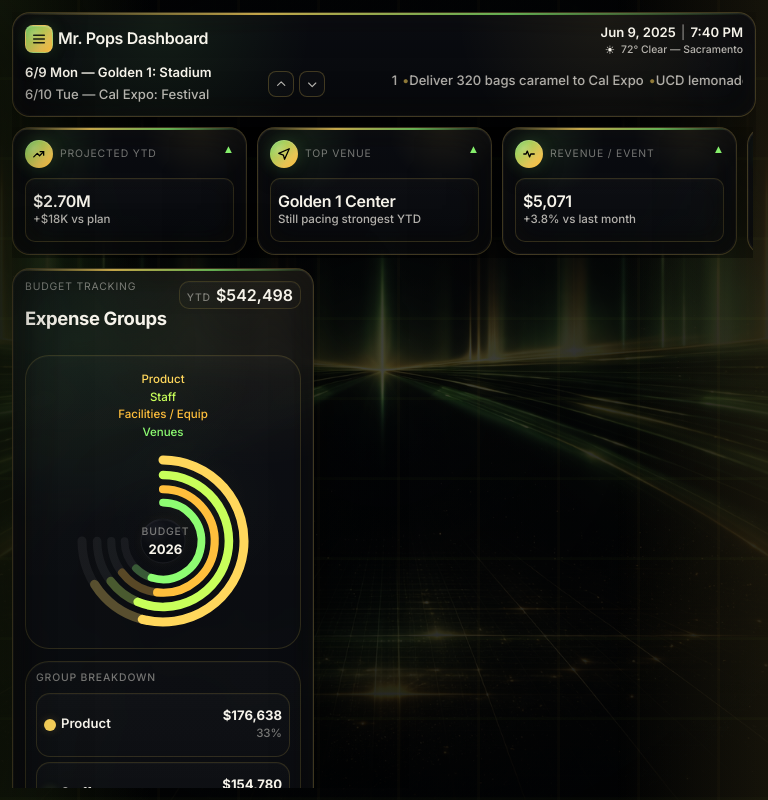
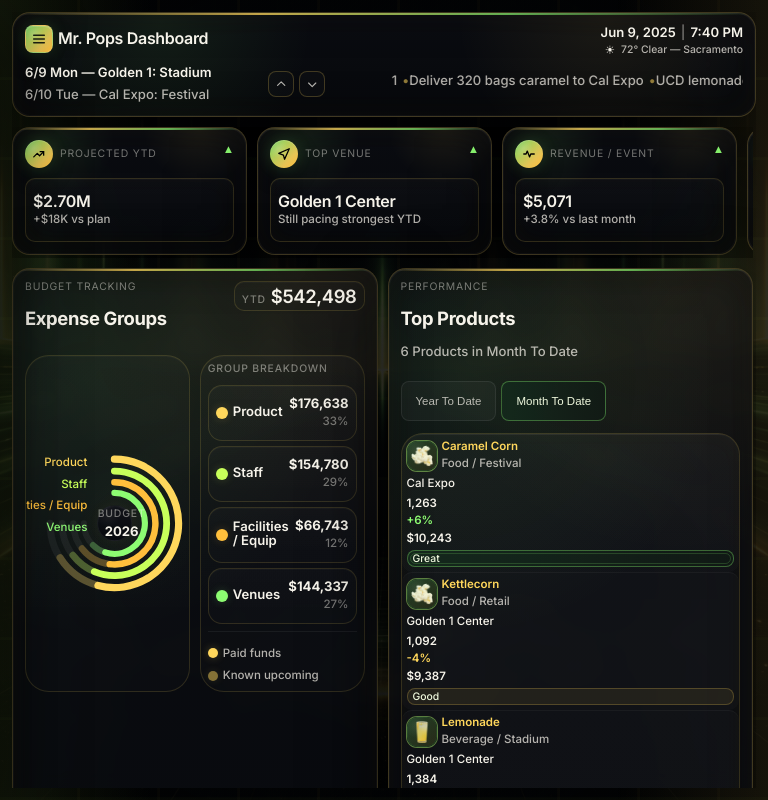
Before and after one commit to SneauxGirl/mp-dash, a Next.js app: page / in a window 768 px wide. Built offline with nearby package versions, Linux system fonts and the light colour scheme.

Commit message:
refactor: update dashboard to flex for responsive layout

```diff
--- a/components/dashboard/ExpenseGroups/ExpenseGroups.module.scss
+++ b/components/dashboard/ExpenseGroups/ExpenseGroups.module.scss
@@ -49,7 +49,7 @@
   padding: var(--space-2) var(--space-3);
   border-radius: var(--radius-md);
   align-self: flex-start;
- display: flex;
+  display: flex;
   align-items: baseline;
   justify-content: space-between;
   gap: var(--space-2);
@@ -65,21 +65,17 @@
   line-height: var(--line-tight);
 }
 
-.totalLabel {
-  margin-bottom: 0;
-  flex-shrink: 0;
-}
-
 .totalValue {
-  font-size: var(--font-size-lg);
+  font-size: var(--font-size-xl);
   font-weight: 600;
   line-height: 1;
+  letter-spacing: var(--tracking-tight);
 }
 
 .layout {
   display: flex;
   flex-direction: column;
-  gap: var(--space-5);
+  gap: var(--space-4);
 }
 
 .ringsPanel,
@@ -90,7 +86,7 @@
 }
 
 .ringsPanel {
-  min-height: 360px;
+  min-height: 0;
   padding: clamp(16px, 2.2vw, 24px);
   background:
     radial-gradient(circle at 62% 50%, rgba(255, 215, 92, 0.022), transparent 24%),
@@ -119,9 +115,8 @@
 .chartShell {
   position: relative;
   z-index: 1;
-  min-height: 100%;
   display: flex;
-  align-items: center;
+  align-items: flex-start;
   justify-content: center;
 }
 
@@ -149,7 +144,7 @@
 }
 
 .labelProduct {
-  top:12%;
+  top: 12%;
 }
 
 .labelStaff {
@@ -335,47 +330,80 @@
   opacity: 0.5;
 }
 
-@media (max-width: 900px) {
+@media (max-width: 1400px) and (min-width: 621px) {
+  .layout {
+    flex-direction: row;
+    align-items: stretch;
+    justify-content: space-between;
+  }
+
+  .ringsPanel,
+  .legendPanel {
+    flex: 0 0 calc(50% - (var(--space-4) / 2));
+    width: calc(50% - (var(--space-4) / 2));
+    min-width: 0;
+  }
+
+  .ringsPanel {
+    padding: var(--space-4);
+  }
+
   .chartShell {
-    display: flex;
-    flex-direction: column;
-    gap: var(--space-5);
+    min-height: 100%;
+    align-items: center;
   }
 
   .labelColumn {
-    position: static;
-    transform: none;
-    width: 100%;
-    height: auto;
-    display: flex;
-    flex-direction: column;
-    align-items: center;
+    left: 12%;
+    width: 24%;
+    height: 180px;
+  }
+
+  .ringLabel {
+    font-size: var(--font-size-xs);
+  }
+
+  .labelProduct {
+    top: 16%;
+  }
+
+  .labelStaff {
+    top: 28%;
+  }
+
+  .labelFacilities {
+    top: 40%;
+  }
+
+  .labelVenues {
+    top: 52%;
+  }
+
+  .ringFrame {
+    width: min(100%, 220px);
+    margin-left: 10%;
+  }
+
+  .legendPanel {
+    padding: var(--space-3);
+  }
+
+  .legendList {
     gap: var(--space-2);
   }
 
-  .ringLabel {
-    position: static;
-    transform: none;
-    text-align: center;
+  .legendItem {
+    min-height: 56px;
+    padding: var(--space-2) var(--space-3);
   }
 
-  .labelProduct,
-  .labelStaff,
-  .labelFacilities,
-  .labelVenues {
-    top: auto;
-  }
-
-  .ringFrame {
-    margin-left: 0;
-  }
-
-  .ringsPanel {
-    min-height: 0;
+  .footerNote {
+    margin-top: var(--space-3);
+    padding-top: var(--space-3);
   }
 }
 
-@media (max-width: 700px) {
+@media (max-width: 620px) {
   .header {
     flex-direction: column;
     align-items: flex-start;
@@ -385,12 +413,17 @@
     min-width: 100%;
   }
 
+  .layout {
+    flex-direction: column;
+  }
+
   .ringsPanel {
     padding: var(--space-5);
   }
 
   .ringFrame {
     width: min(100%, 300px);
+    margin-left: 0;
   }
 
   .legendItem {
--- a/components/dashboard/Notes/Notes.module.scss
+++ b/components/dashboard/Notes/Notes.module.scss
@@ -79,7 +79,7 @@
 
 .textarea {
   width: 100%;
-  min-height: 24vh;
+  min-height: 255px;
   padding: var(--space-3);
   background: transparent;
   border: none;
--- a/styles/layout.scss
+++ b/styles/layout.scss
@@ -13,7 +13,7 @@
   position: relative;
   z-index: 1;
   gap: var(--space-7);
-padding: var(--space-5);
+  padding: var(--space-5);
 }
 
 /* Dashboard */
@@ -58,73 +58,111 @@ padding: var(--space-5);
   gap: var(--content-gap);
 }
 
+/* =========================
+   CONTENT LAYOUT
+   ========================= */
+
 .contentRow {
   display: flex;
   gap: var(--content-gap);
-  align-items: flex-start;
+  align-items: stretch;
 }
 
 .colExpense,
 .colMain,
 .colSide {
   min-width: 0;
-}
-
-.colExpense {
-  flex: 0.8;
-}
-
-.colExpense > .panel {
-  min-height: 100%;
-}
-
-.colMain {
-  flex: 1.6;
   display: flex;
   flex-direction: column;
   gap: var(--content-gap);
 }
 
+.colExpense > *,
+.colMain > *,
+.colSide > * {
+  min-width: 0;
+}
+
+.notesPanel {
+  display: flex;
+}
+
+.notesPanel > * {
+  flex: 1;
+}
+
+/* > 1400 : 3-column shell */
+.colExpense {
+  flex: 0 0 305px;
+}
+
+.colMain {
+  flex: 1 1 0;
+}
 
 .colSide {
-  flex: 1;
-  display: flex;
-  flex-direction: column;
-  gap: var(--content-gap);
+  flex: 0 0 clamp(300px, 24vw, 360px);
 }
 
-.colMain,
-.colSide {
-  min-width: 0;
-}
+/* =========================
+   1400 ↓ : 2-up flex wrap
+   Notes moves to sidebar
+   ========================= */
+
 @media (max-width: 1400px) {
-
-    .notesPanel {
+  .notesPanel {
     display: none;
   }
 
   .contentRow {
     flex-wrap: wrap;
-    align-items: flex-start;
+    align-items: stretch;
   }
 
-  .colExpense {
-    flex: 0 0 305px;
-    max-width: 305px;
+  /* dissolve wrappers so actual cards become the flex items */
+  .colExpense,
+  .colMain,
+  .colSide {
+    display: contents;
   }
 
-  .colMain {
-    flex: 1 1 528px;
-    min-width: 528px;
-  }
-
-  .colSide {
-    flex: 0 0 305px;
-    max-width: 305px;
+  .colExpense > *,
+  .colMain > *,
+  .colSide > * {
+    flex: 0 1 calc(50% - (var(--content-gap) / 2));
+    width: calc(50% - (var(--content-gap) / 2));
+    max-width: calc(50% - (var(--content-gap) / 2));
+    min-width: 0;
   }
 }
 
-@media (max-width: 700px) {
+/* keep 2-up through small tablet */
+@media (max-width: 900px) {
+  .colExpense > *,
+  .colMain > *,
+  .colSide > * {
+    flex: 0 1 calc(50% - (var(--content-gap) / 2));
+    width: calc(50% - (var(--content-gap) / 2));
+    max-width: calc(50% - (var(--content-gap) / 2));
+  }
+}
+
+/* do not go single-column until phone size */
+@media (max-width: 620px) {
+  .colExpense > *,
+  .colMain > *,
+  .colSide > * {
+    flex: 0 1 calc(50% - (var(--content-gap) / 2));
+    width: calc(50% - (var(--content-gap) / 2));
+    max-width: calc(50% - (var(--content-gap) / 2));
+  }
+}
+
+/* =========================
+   PHONE
+   ========================= */
+
+@media (max-width: 500px) {
   .contentRow {
     flex-direction: column;
     flex-wrap: nowrap;
@@ -133,18 +171,23 @@ padding: var(--space-5);
   .colExpense,
   .colMain,
   .colSide {
+    display: contents;
+  }
+
+  .colExpense > *,
+  .colMain > *,
+  .colSide > * {
     flex: 1 1 auto;
     width: 100%;
     max-width: none;
     min-width: 0;
   }
-
-  .colMain {
-    min-width: 0;
-  }
 }
 
-/* Responsive */
+/* =========================
+   KPI RAIL
+   ========================= */
+
 @media (max-width: 1200px) {
   .kpiGrid {
     display: flex;
@@ -158,16 +201,14 @@ padding: var(--space-5);
     padding-bottom: var(--space-1);
     scroll-snap-type: x proximity;
     -webkit-overflow-scrolling: touch;
+    scrollbar-width: thin;
+    scrollbar-color: rgba(141, 252, 114, 0.18) transparent;
   }
 
   .kpiGrid > * {
     flex: 0 0 235px;
     min-width: 235px;
     scroll-snap-align: start;
-  }
-  .kpiGrid {
-    scrollbar-width: thin;
-    scrollbar-color: rgba(141, 252, 114, 0.18) transparent;
   }
 
   .kpiGrid::-webkit-scrollbar {
@@ -195,8 +236,3 @@ padding: var(--space-5);
     );
   }
 }
-@media (max-width: 1100px) {
-    .contentRow {
-    flex-direction: column;
-  }
-}
```
Also changed, not shown: 1 other file (tests, documents, lock files or other folders).
